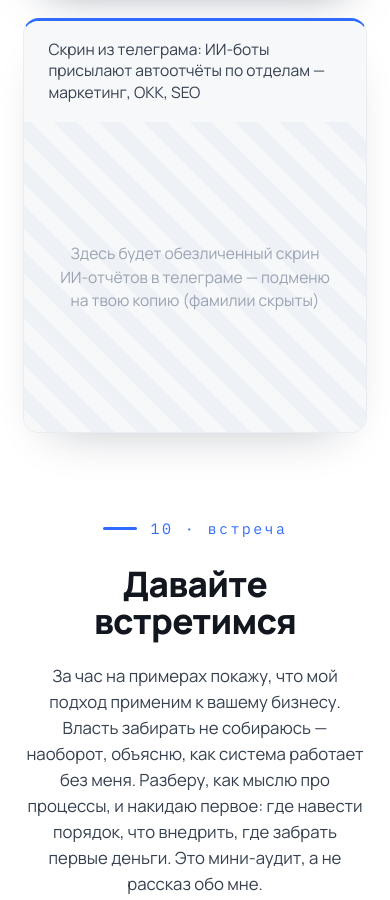
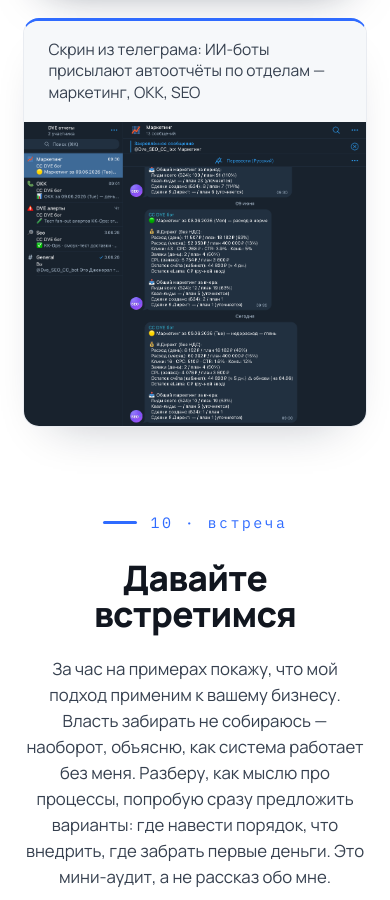
Before and after one commit to lexxshs-hue/web-lab, a plain HTML site: page index.html in a window 390 px wide. Shown: the part 8680-9580 px from the top of the page. Drawn offline with Linux system fonts and the light colour scheme.

Commit message:
deploy 20260610-185042

```diff
--- a/index.html
+++ b/index.html
@@ -775,9 +775,7 @@
 
         <div class="tg-art">
           <div class="tg-cap2">Скрин из телеграма: ИИ-боты присылают автоотчёты по отделам — маркетинг, ОКК, SEO</div>
-          <div class="tg-frame">
-            <div class="tg-ph">Здесь будет обезличенный скрин ИИ-отчётов в телеграме — подменю на твою копию (фамилии скрыты)</div>
-          </div>
+          <div class="tg-frame"><img src="assets/ai-reports.png" alt="ИИ-боты в телеграме присылают автоотчёты по отделам — маркетинг, ОКК, SEO" id="aiImg"></div>
         </div>
       </div>
     </section>
@@ -790,7 +788,7 @@
         <div class="close-wrap">
           <div class="kicker">10 · встреча</div>
           <h1>Давайте встретимся</h1>
-          <p class="body">За час на примерах покажу, что мой подход применим к вашему бизнесу. Власть забирать не собираюсь — наоборот, объясню, как система работает без меня. Разберу, как мыслю про процессы, и накидаю первое: где навести порядок, что внедрить, где забрать первые деньги. Это мини-аудит, а не рассказ обо мне.</p>
+          <p class="body">За час на примерах покажу, что мой подход применим к вашему бизнесу. Власть забирать не собираюсь — наоборот, объясню, как система работает без меня. Разберу, как мыслю про процессы, попробую сразу предложить варианты: где навести порядок, что внедрить, где забрать первые деньги. Это мини-аудит, а не рассказ обо мне.</p>
           <div class="cta-row">
             <a class="btn btn-primary" href="https://t.me/leadmaker" target="_blank" rel="noopener">
               <svg class="ic" viewBox="0 0 24 24" fill="currentColor" aria-hidden="true"><path d="M21.9 4.3 18.6 20c-.2 1-.9 1.3-1.8.8l-4.9-3.6-2.4 2.3c-.3.3-.5.5-1 .5l.4-5 9.1-8.2c.4-.4-.1-.6-.6-.2L6.6 13.5l-4.8-1.5c-1-.3-1-.9.2-1.4l18.8-7.2c.9-.3 1.6.2 1.3 1.4Z"/></svg>
@@ -967,9 +965,11 @@
     const shahImg = document.getElementById('shahImg');
     shahImg && shahImg.addEventListener('click', ()=>{ if(mqMobile.matches) openViewer('assets/shahmatka.png'); });
     document.querySelectorAll('.modal-media > img').forEach(im=>{ im.addEventListener('click', ()=>{ if(mqMobile.matches) openViewer(im.getAttribute('src')); }); });
+    const aiImg = document.getElementById('aiImg');
+    aiImg && aiImg.addEventListener('click', ()=>{ if(mqMobile.matches) openViewer('assets/ai-reports.png'); });
     viewer && viewer.querySelector('[data-vclose]').addEventListener('click', closeViewer);
     document.addEventListener('keydown', e=>{ if(e.key==='Escape'){ closeModals(); viewer && viewer.classList.remove('open'); document.body.style.overflow=''; } });
   </script>
-  <!-- build 20260610-164442 -->
+  <!-- build 20260610-185042 -->
 </body>
 </html>
```
Also changed, not shown: assets/ai-reports.png (added).
